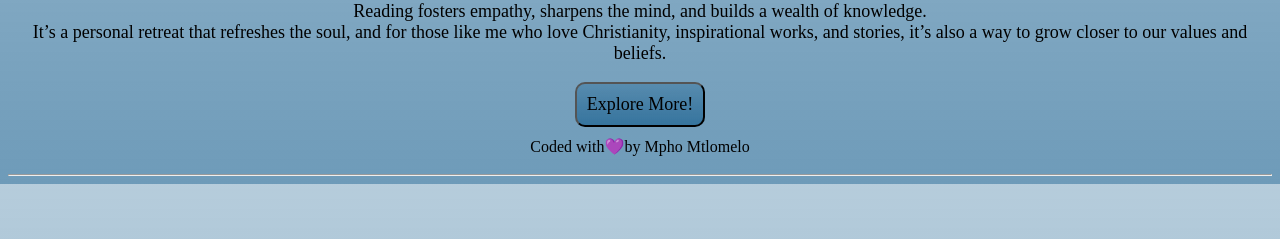
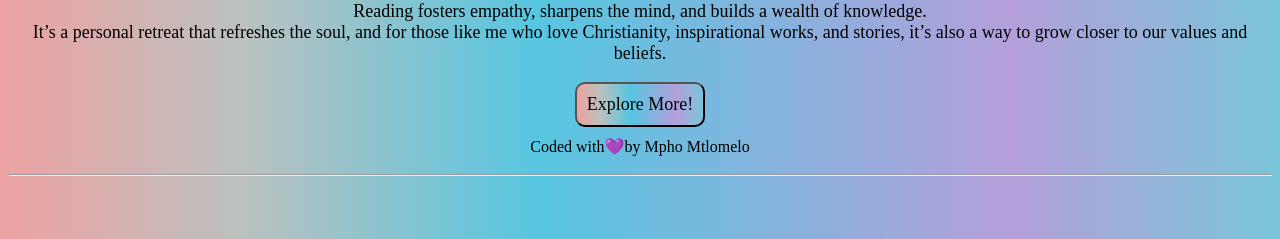
Before and after one commit to MphoVersace/reading, a plain HTML site: page index.html in a window 1280 px wide. Shown: the part 561-800 px from the top of the page. Drawn offline with Linux system fonts and the light colour scheme.

Commit message:
background: linear-gradient(to right, #eea2a2 0%, #bbc1bf 19%, #57c6e1 42%, #b49fda 79%, #7ac5d8 100%); added

```diff
--- a/index.html
+++ b/index.html
@@ -39,7 +39,7 @@ button {
     box-shadow: #3498db;
     border-radius: 10px;
     font-size: 18px;
-     background: linear-gradient(to bottom, rgba(13, 88, 138, 0.3), rgba(13, 88, 138, 0.6));
+     background: linear-gradient(to right, #eea2a2 0%, #bbc1bf 19%, #57c6e1 42%, #b49fda 79%, #7ac5d8 100%);
      padding: 10px;
 
 }
@@ -55,7 +55,7 @@ img:hover {
     transform: scale(1.05);
 }
 body{
-    background: linear-gradient(to bottom, rgba(13, 88, 138, 0.3), rgba(13, 88, 138, 0.6));
+    background: linear-gradient(to right, #eea2a2 0%, #bbc1bf 19%, #57c6e1 42%, #b49fda 79%, #7ac5d8 100%);
 
 }
 .reading {
```
